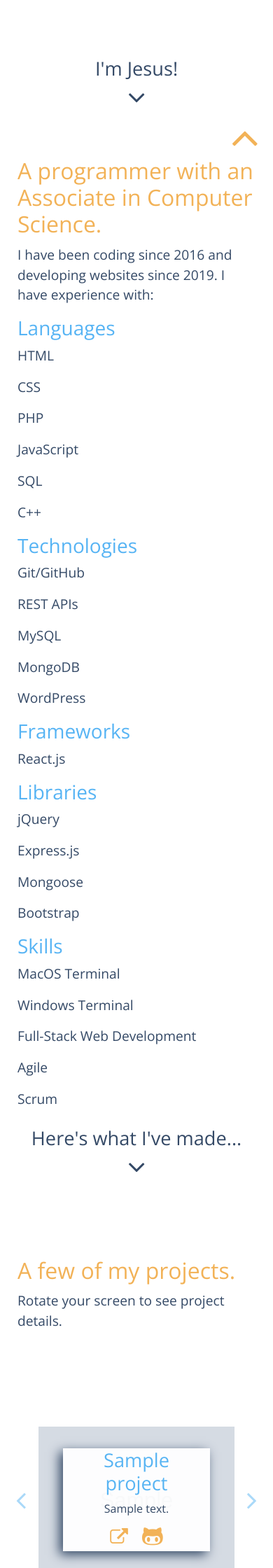
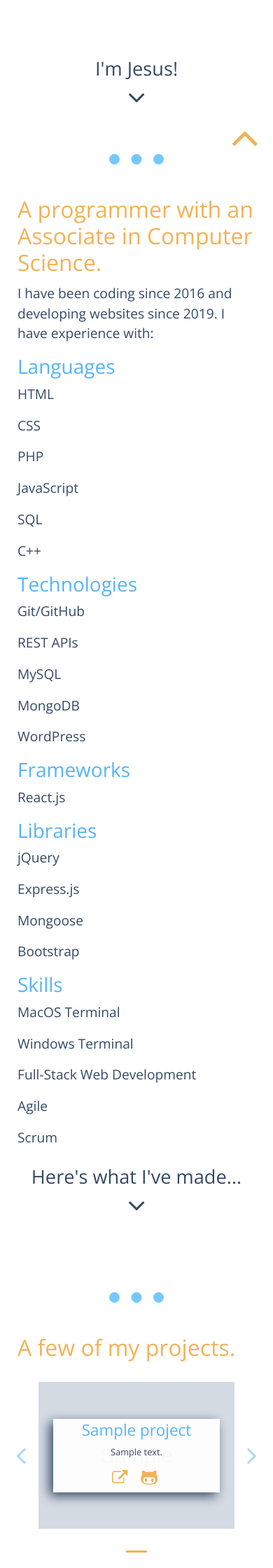
Before and after one commit to jxsanchez/Portfolio, a PHP site: page / in a window 390 px wide. Shown: the part 560-2800 px from the top of the page at 70% size. Run offline with PHP 8.4, Linux system fonts and the light colour scheme; tables that the repository leaves empty or names only in its code hold one stand-in row (values such as "Sample post"); grey boxes marked "Sample" are stand-in pictures.

Commit message:
fix mobile styles

```diff
--- a/partials/index/about.php
+++ b/partials/index/about.php
@@ -42,3 +42,5 @@
         <i class="fa fa-angle-down continue-arrow"></i>
     </div>
 </section> <!-- End of About-->
+
+<hr class="section-divider">
--- a/partials/index/landing.php
+++ b/partials/index/landing.php
@@ -12,3 +12,5 @@
         <i class="fa fa-angle-down continue-arrow"></i>
     </div>
 </section> <!-- End of Landing-->
+
+<hr class="section-divider">
--- a/partials/index/projects.php
+++ b/partials/index/projects.php
@@ -8,8 +8,6 @@
 
 <section id="projects" class="section">
     <h1 class="section-title">A few of my projects.</h1>
-
-    <p class="d-md-none d-xs-block">Rotate your screen to see project details. </p>
 
     <!-- Project Carousel -->
     <div id="projectCarousel" class="carousel slide" data-ride="carousel">
@@ -43,6 +41,7 @@
                         <div class="carousel-caption">
                             <h5>'.$project["title"].'</h5>
                             <p>'.$project["description"].'</p>
+
                             <div class="caption-links">';
 
                     echo ($project["url"] != "none") ? '<a href="'.$project["url"].'" target="blank"><i class="fa fa-external-link"></i></a>' : '';
--- a/styles.css
+++ b/styles.css
@@ -412,6 +412,10 @@
     font-size: 2.5rem;
   }
 
+  .contact-link.fa-envelope {
+    font-size: 2.2rem;
+  }
+
   /************************ ABOUT ************************/
   #about {
     padding-bottom: 170px;
@@ -419,11 +423,11 @@
 
   /************************ PROJECTS ************************/
   #projects {
-    padding-bottom: 700px;
+    padding-bottom: 820px;
   }
 
   .carousel {
-    height: 50vh;
+    height: fit-content;
     padding: 0;
   }
 
@@ -433,6 +437,30 @@
 
   .carousel-control-btn {
     font-size: 2.5rem;
+  }
+
+  .carousel-caption {
+    height: 50%;
+    width: 85%;
+    padding: 30px 5px;
+  }
+
+  .carousel-caption h5 {
+    font-size: 1.4rem;
+  }
+
+  .caption-links a {
+    font-size: 1.4rem;
+    margin: 0 7px;
+  }
+
+  .caption-links a .fa-github-alt {
+    font-size: 1.6rem;
+    margin: 0 5px;
+  }
+
+  .carousel-caption p {
+    font-size: 0.8rem;
   }
 
   .carousel-control-next,
@@ -526,8 +554,8 @@
   }
 
   .carousel-caption {
-    bottom: 50px;
-    padding: 0 10px;
+    height: 70%;
+    padding: 10px 20px;
   }
 
   .carousel-caption h5 {
@@ -543,7 +571,7 @@
   }
 
   .carousel-indicators {
-    bottom: -50px;
+    bottom: 15px;
   }
 
   /***********
```
